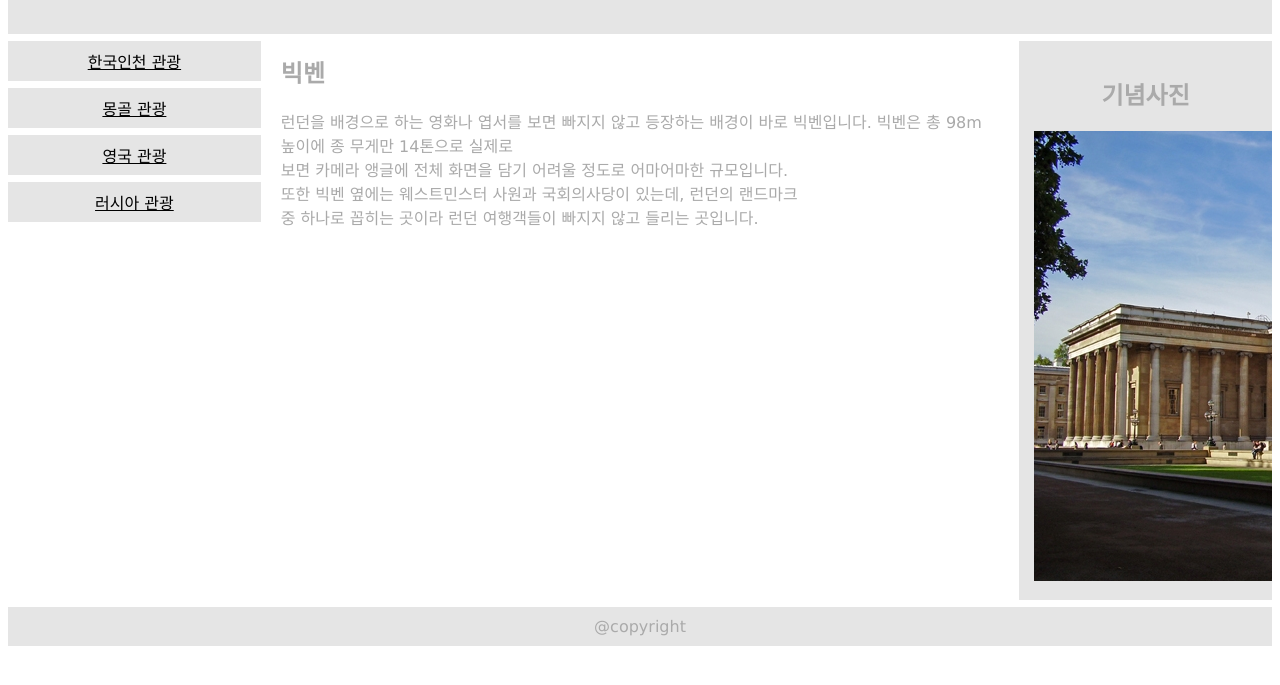
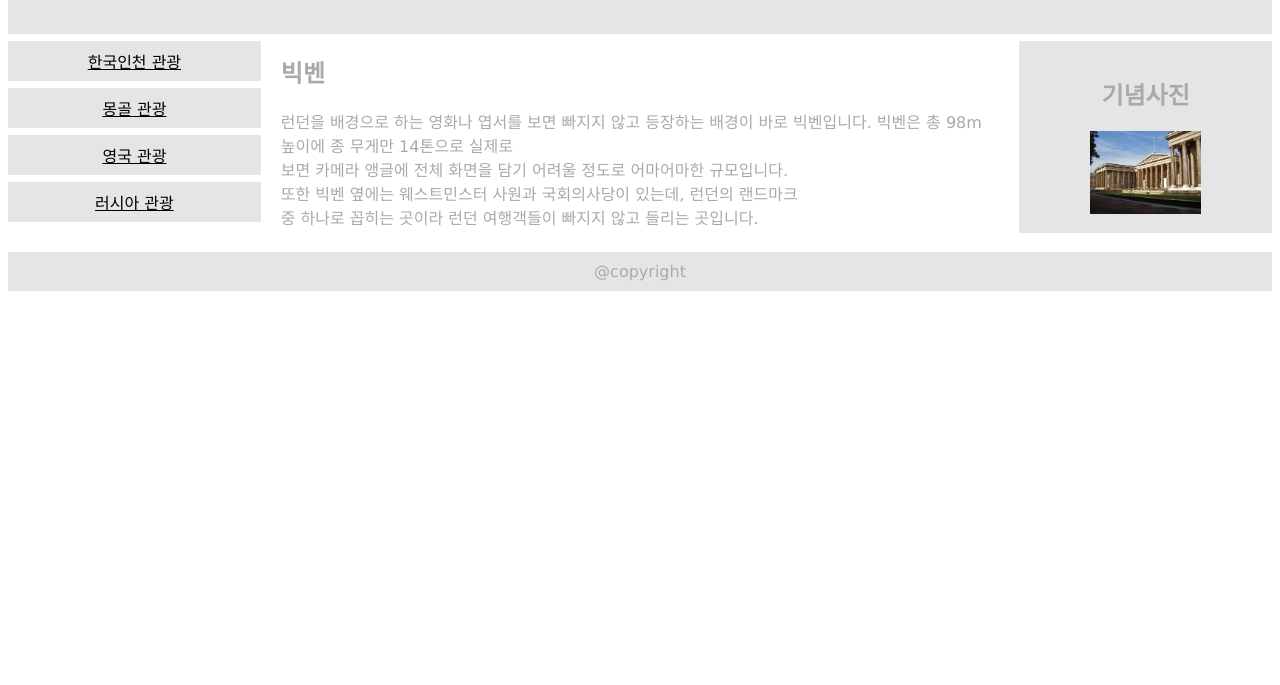
Before and after one commit to Lee3687/Lee3687.github-, a plain HTML site: page England.html in a window 1280 px wide. Shown: the part 85-770 px from the top of the page. Drawn offline with Linux system fonts and the light colour scheme.

Commit message:
Add files via upload

```diff
--- a/England.html
+++ b/England.html
@@ -30,6 +30,10 @@
             padding: 15px;
             margin-top: 7px;
             text-align: center;
+        }
+        .right img{
+            width: 50%;
+            height: 50%;
         }
 
         @media only screen and (max-width:600px) {
```
Also changed, not shown: Mongolia.html (+4 -0 lines), Russia.html (+4 -0 lines), korean.html (+4 -0 lines).
